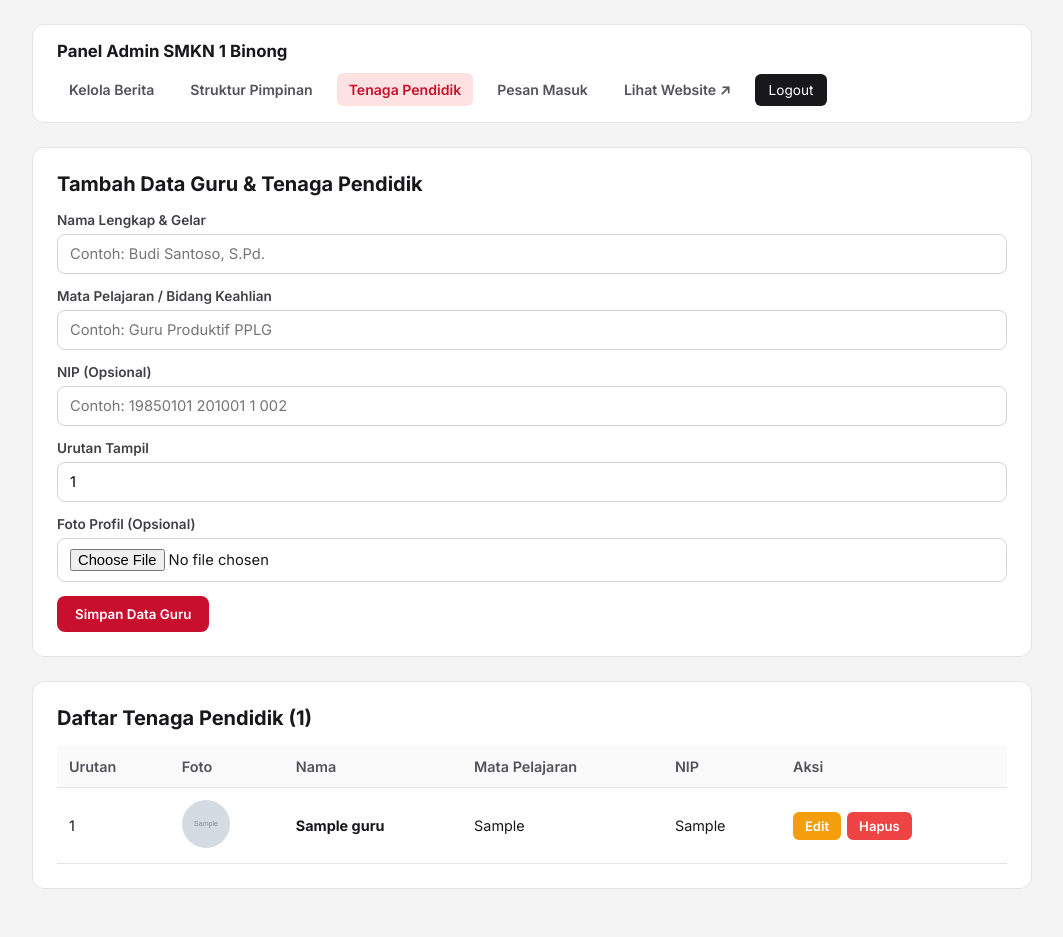
After one commit to dkyjlnsh/web_smkn1_binong, a Laravel app: page /admin/guru in a window 1280 px wide. The commit adds this page. Shown: the whole page, without its empty margins (108-1171 px from the left). Run offline with Laravel 10, Linux system fonts and the light colour scheme; a user stored in the database is signed in; tables that the repository leaves empty hold one stand-in row (values such as "Sample post"); grey boxes marked "Sample" are stand-in pictures.

Commit message:
Menambahkan fitur CRUD tenaga pendidik (guru) dan menyeragamkan panel admin

```diff
--- /dev/null
+++ b/app/Http/Controllers/GuruController.php
@@ -0,0 +1,82 @@
+<?php
+
+namespace App\Http\Controllers;
+
+use App\Models\Guru;
+use Illuminate\Http\Request;
+use Illuminate\Support\Facades\Storage;
+
+class GuruController extends Controller
+{
+    public function index()
+    {
+        $gurus = Guru::orderBy('urutan', 'asc')->orderBy('nama', 'asc')->get();
+        return view('admin.guru', compact('gurus'));
+    }
+
+    public function store(Request $request)
+    {
+        $request->validate([
+            'nama'   => 'required|string|max:255',
+            'nip'    => 'nullable|string|max:50',
+            'mapel'  => 'required|string|max:255',
+            'urutan' => 'nullable|integer',
+            'foto'   => 'nullable|image|mimes:jpeg,png,jpg,webp|max:2048',
+        ]);
+
+        $pathFoto = null;
+        if ($request->hasFile('foto')) {
+            $pathFoto = $request->file('foto')->store('guru', 'public');
+        }
+
+        Guru::create([
+            'nama'   => $request->nama,
+            'nip'    => $request->nip,
+            'mapel'  => $request->mapel,
+            'urutan' => $request->urutan ?? 1,
+            'foto'   => $pathFoto,
+        ]);
+
+        return back()->with('sukses', 'Data guru berhasil ditambahkan!');
+    }
+
+    public function update(Request $request, Guru $guru)
+    {
+        $request->validate([
+            'nama'   => 'required|string|max:255',
+            'nip'    => 'nullable|string|max:50',
+            'mapel'  => 'required|string|max:255',
+            'urutan' => 'nullable|integer',
+            'foto'   => 'nullable|image|mimes:jpeg,png,jpg,webp|max:2048',
+        ]);
+
+        $data = [
+            'nama'   => $request->nama,
+            'nip'    => $request->nip,
+            'mapel'  => $request->mapel,
+            'urutan' => $request->urutan ?? 1,
+        ];
+
+        if ($request->hasFile('foto')) {
+            if ($guru->foto) {
+                Storage::disk('public')->delete($guru->foto);
+            }
+            $data['foto'] = $request->file('foto')->store('guru', 'public');
+        }
+
+        $guru->update($data);
+
+        return back()->with('sukses', 'Data guru berhasil diperbarui!');
+    }
+
+    public function destroy(Guru $guru)
+    {
+        if ($guru->foto) {
+            Storage::disk('public')->delete($guru->foto);
+        }
+
+        $guru->delete();
+
+        return back()->with('sukses', 'Data guru berhasil dihapus!');
+    }
+}
--- /dev/null
+++ b/app/Models/Guru.php
@@ -0,0 +1,19 @@
+<?php
+
+namespace App\Models;
+
+use Illuminate\Database\Eloquent\Factories\HasFactory;
+use Illuminate\Database\Eloquent\Model;
+
+class Guru extends Model
+{
+    use HasFactory;
+
+    protected $fillable = [
+        'nama',
+        'nip',
+        'mapel',
+        'foto',
+        'urutan',
+    ];
+}
--- a/resources/views/admin/berita.blade.php
+++ b/resources/views/admin/berita.blade.php
@@ -41,6 +41,7 @@
       <div class="nav-links">
         <a href="{{ route('admin.berita') }}" class="active">Kelola Berita</a>
         <a href="{{ route('admin.pimpinan') }}">Struktur Pimpinan</a>
+        <a href="{{ route('admin.guru') }}">Tenaga Pendidik</a>
         <a href="{{ route('admin.pesan') }}">Pesan Masuk</a>
         <a href="{{ url('/') }}" target="_blank">Lihat Website ↗</a>
         <form action="{{ route('logout') }}" method="POST" style="display: inline;">
--- /dev/null
+++ b/resources/views/admin/guru.blade.php
@@ -0,0 +1,174 @@
+<!DOCTYPE html>
+<html lang="id">
+<head>
+  <meta charset="UTF-8">
+  <meta name="viewport" content="width=device-width, initial-scale=1.0">
+  <title>Tenaga Pendidik — Admin SMKN 1 Binong</title>
+  <link href="https://fonts.googleapis.com/css2?family=Inter:wght@400;500;600;700&display=swap" rel="stylesheet">
+  <style>
+    * { box-sizing: border-box; margin: 0; padding: 0; font-family: 'Inter', sans-serif; }
+    body { background: #f4f4f5; color: #18181b; padding: 24px; }
+    .container { max-width: 1000px; margin: 0 auto; }
+    .topbar { display: flex; flex-wrap: wrap; justify-content: space-between; align-items: center; gap: 12px; background: #fff; padding: 16px 24px; border-radius: 12px; border: 1px solid #e4e4e7; margin-bottom: 24px; }
+    .nav-links { display: flex; flex-wrap: wrap; align-items: center; gap: 12px; }
+    .nav-links a { text-decoration: none; font-size: 0.88rem; font-weight: 600; color: #52525b; padding: 8px 12px; border-radius: 6px; }
+    .nav-links a.active { background: #fee2e2; color: #c8102e; }
+    .nav-links a:hover:not(.active) { background: #f4f4f5; }
+    .card { background: #fff; padding: 24px; border-radius: 12px; border: 1px solid #e4e4e7; margin-bottom: 24px; }
+    h2 { font-size: 1.25rem; margin-bottom: 16px; }
+    .form-group { margin-bottom: 14px; }
+    label { display: block; font-size: 0.85rem; font-weight: 600; margin-bottom: 6px; color: #3f3f46; }
+    input[type="text"], input[type="number"], input[type="file"] { width: 100%; padding: 10px 12px; border: 1px solid #d4d4d8; border-radius: 8px; font-size: 0.92rem; }
+    .btn-primary { background: #c8102e; color: #fff; border: none; padding: 10px 18px; border-radius: 8px; font-weight: 600; cursor: pointer; }
+    .btn-primary:hover { background: #a50d26; }
+    .btn-edit { background: #f59e0b; color: #fff; border: none; padding: 6px 12px; border-radius: 6px; font-size: 0.82rem; cursor: pointer; font-weight: 600; }
+    .btn-danger { background: #ef4444; color: #fff; border: none; padding: 6px 12px; border-radius: 6px; font-size: 0.82rem; cursor: pointer; font-weight: 600; }
+    .alert { background: #dcfce7; color: #166534; padding: 12px 16px; border-radius: 8px; margin-bottom: 20px; font-size: 0.9rem; }
+    table { width: 100%; border-collapse: collapse; margin-top: 8px; }
+    th, td { text-align: left; padding: 12px; border-bottom: 1px solid #e4e4e7; font-size: 0.9rem; }
+    th { background: #fafafa; font-weight: 600; color: #52525b; }
+    .aksi-wrap { display: flex; gap: 6px; }
+    .modal-bg { display: none; position: fixed; inset: 0; background: rgba(0,0,0,0.5); align-items: center; justify-content: center; padding: 20px; z-index: 99; }
+    .modal-bg.show { display: flex; }
+    .modal-box { background: #fff; width: 100%; max-width: 520px; padding: 24px; border-radius: 14px; }
+  </style>
+</head>
+<body>
+  <div class="container">
+    <div class="topbar">
+      <div><strong style="font-size: 1.05rem;">Panel Admin SMKN 1 Binong</strong></div>
+      <div class="nav-links">
+        <a href="{{ route('admin.berita') }}">Kelola Berita</a>
+        <a href="{{ route('admin.pimpinan') }}">Struktur Pimpinan</a>
+        <a href="{{ route('admin.guru') }}" class="active">Tenaga Pendidik</a>
+        <a href="{{ route('admin.pesan') }}">Pesan Masuk</a>
+        <a href="{{ url('/') }}" target="_blank">Lihat Website ↗</a>
+        <form action="{{ route('logout') }}" method="POST" style="display: inline;">
+          @csrf
+          <button type="submit" style="background: #18181b; color: #fff; border: none; padding: 8px 14px; border-radius: 6px; cursor: pointer; font-size: 0.85rem;">Logout</button>
+        </form>
+      </div>
+    </div>
+
+    @if(session('sukses'))
+      <div class="alert">✓ {{ session('sukses') }}</div>
+    @endif
+
+    <div class="card">
+      <h2>Tambah Data Guru &amp; Tenaga Pendidik</h2>
+      <form action="{{ route('admin.guru.store') }}" method="POST" enctype="multipart/form-data">
+        @csrf
+        <div class="form-group">
+          <label for="nama">Nama Lengkap &amp; Gelar</label>
+          <input type="text" id="nama" name="nama" placeholder="Contoh: Budi Santoso, S.Pd." required>
+        </div>
+        <div class="form-group">
+          <label for="mapel">Mata Pelajaran / Bidang Keahlian</label>
+          <input type="text" id="mapel" name="mapel" placeholder="Contoh: Guru Produktif PPLG" required>
+        </div>
+        <div class="form-group">
+          <label for="nip">NIP (Opsional)</label>
+          <input type="text" id="nip" name="nip" placeholder="Contoh: 19850101 201001 1 002">
+        </div>
+        <div class="form-group">
+          <label for="urutan">Urutan Tampil</label>
+          <input type="number" id="urutan" name="urutan" value="1" min="1" required>
+        </div>
+        <div class="form-group">
+          <label for="foto">Foto Profil (Opsional)</label>
+          <input type="file" id="foto" name="foto" accept="image/*">
+        </div>
+        <button type="submit" class="btn-primary">Simpan Data Guru</button>
+      </form>
+    </div>
+
+    <div class="card">
+      <h2>Daftar Tenaga Pendidik ({{ $gurus->count() }})</h2>
+      <table>
+        <thead>
+          <tr>
+            <th>Urutan</th>
+            <th>Foto</th>
+            <th>Nama</th>
+            <th>Mata Pelajaran</th>
+            <th>NIP</th>
+            <th>Aksi</th>
+          </tr>
+        </thead>
+        <tbody>
+          @forelse($gurus as $guru)
+            <tr>
+              <td>{{ $guru->urutan }}</td>
+              <td><img src="{{ $guru->foto ? asset('storage/' . $guru->foto) : asset('assets/logo.jpg.png') }}" alt="" style="width: 48px; height: 48px; object-fit: cover; border-radius: 50%;"></td>
+              <td><strong>{{ $guru->nama }}</strong></td>
+              <td>{{ $guru->mapel }}</td>
+              <td>{{ $guru->nip ?? '-' }}</td>
+              <td>
+                <div class="aksi-wrap">
+                  <button type="button" class="btn-edit" onclick="bukaEditGuru({{ $guru->id }}, {{ json_encode($guru->nama) }}, {{ json_encode($guru->mapel) }}, {{ json_encode($guru->nip ?? '') }}, {{ $guru->urutan }})">Edit</button>
+                  <form action="{{ route('admin.guru.destroy', $guru->id) }}" method="POST" onsubmit="return confirm('Yakin ingin menghapus data guru ini?');">
+                    @csrf
+                    @method('DELETE')
+                    <button type="submit" class="btn-danger">Hapus</button>
+                  </form>
+                </div>
+              </td>
+            </tr>
+          @empty
+            <tr><td colspan="6" style="text-align: center; color: #71717a;">Belum ada data tenaga pendidik.</td></tr>
+          @endforelse
+        </tbody>
+      </table>
+    </div>
+  </div>
+
+  <!-- MODAL EDIT GURU -->
+  <div class="modal-bg" id="modalEditGuru">
+    <div class="modal-box">
+      <h2>Edit Data Tenaga Pendidik</h2>
+      <form id="formEditGuru" method="POST" enctype="multipart/form-data">
+        @csrf
+        @method('PUT')
+        <div class="form-group">
+          <label>Nama Lengkap &amp; Gelar</label>
+          <input type="text" id="editNamaGuru" name="nama" required>
+        </div>
+        <div class="form-group">
+          <label>Mata Pelajaran / Bidang Keahlian</label>
+          <input type="text" id="editMapelGuru" name="mapel" required>
+        </div>
+        <div class="form-group">
+          <label>NIP (Opsional)</label>
+          <input type="text" id="editNipGuru" name="nip">
+        </div>
+        <div class="form-group">
+          <label>Urutan Tampil</label>
+          <input type="number" id="editUrutanGuru" name="urutan" min="1" required>
+        </div>
+        <div class="form-group">
+          <label>Ganti Foto (Kosongkan jika tidak ingin mengganti foto)</label>
+          <input type="file" name="foto" accept="image/*">
+        </div>
+        <div style="display: flex; gap: 10px; justify-content: flex-end;">
+          <button type="button" onclick="tutupEditGuru()" style="padding: 10px 16px; border: 1px solid #d4d4d8; background: #fff; border-radius: 8px; cursor: pointer;">Batal</button>
+          <button type="submit" class="btn-primary">Simpan Perubahan</button>
+        </div>
+      </form>
+    </div>
+  </div>
+
+  <script>
+    function bukaEditGuru(id, nama, mapel, nip, urutan) {
+      document.getElementById('formEditGuru').action = '/admin/guru/' + id;
+      document.getElementById('editNamaGuru').value = nama;
+      document.getElementById('editMapelGuru').value = mapel;
+      document.getElementById('editNipGuru').value = nip;
+      document.getElementById('editUrutanGuru').value = urutan;
+      document.getElementById('modalEditGuru').classList.add('show');
+    }
+    function tutupEditGuru() {
+      document.getElementById('modalEditGuru').classList.remove('show');
+    }
+  </script>
+</body>
+</html>
--- a/resources/views/admin/pesan.blade.php
+++ b/resources/views/admin/pesan.blade.php
@@ -32,6 +32,7 @@
       <div class="nav-links">
         <a href="{{ route('admin.berita') }}">Kelola Berita</a>
         <a href="{{ route('admin.pimpinan') }}">Struktur Pimpinan</a>
+        <a href="{{ route('admin.guru') }}">Tenaga Pendidik</a>
         <a href="{{ route('admin.pesan') }}" class="active">Pesan Masuk</a>
         <a href="{{ url('/') }}" target="_blank">Lihat Website ↗</a>
         <form action="{{ route('logout') }}" method="POST" style="display: inline;">
--- a/resources/views/admin/pimpinan.blade.php
+++ b/resources/views/admin/pimpinan.blade.php
@@ -40,6 +40,7 @@
       <div class="nav-links">
         <a href="{{ route('admin.berita') }}">Kelola Berita</a>
         <a href="{{ route('admin.pimpinan') }}" class="active">Struktur Pimpinan</a>
+        <a href="{{ route('admin.guru') }}">Tenaga Pendidik</a>
         <a href="{{ route('admin.pesan') }}">Pesan Masuk</a>
         <a href="{{ url('/') }}" target="_blank">Lihat Website ↗</a>
         <form action="{{ route('logout') }}" method="POST" style="display: inline;">
--- a/routes/web.php
+++ b/routes/web.php
@@ -2,9 +2,11 @@
 
 use App\Http\Controllers\AuthController;
 use App\Http\Controllers\BeritaController;
+use App\Http\Controllers\GuruController;
 use App\Http\Controllers\PesanController;
 use App\Http\Controllers\PimpinanController;
 use App\Models\Berita;
+use App\Models\Guru;
 use App\Models\Pimpinan;
 use Illuminate\Support\Facades\Route;
 
@@ -12,7 +14,8 @@ use Illuminate\Support\Facades\Route;
 Route::get('/', function () {
     $beritas   = Berita::latest()->take(3)->get();
     $pimpinans = Pimpinan::orderBy('urutan', 'asc')->get();
-    return view('home', compact('beritas', 'pimpinans'));
+    $gurus     = Guru::orderBy('urutan', 'asc')->orderBy('nama', 'asc')->get();
+    return view('home', compact('beritas', 'pimpinans', 'gurus'));
 })->name('home');
 
 Route::post('/kirim-pesan', [PesanController::class, 'store'])->name('pesan.store');
@@ -40,4 +43,10 @@ Route::middleware('auth')->group(function () {
     Route::post('/admin/pimpinan', [PimpinanController::class, 'store'])->name('admin.pimpinan.store');
     Route::put('/admin/pimpinan/{pimpinan}', [PimpinanController::class, 'update'])->name('admin.pimpinan.update');
     Route::delete('/admin/pimpinan/{pimpinan}', [PimpinanController::class, 'destroy'])->name('admin.pimpinan.destroy');
+
+    // Kelola Tenaga Pendidik (Guru)
+    Route::get('/admin/guru', [GuruController::class, 'index'])->name('admin.guru');
+    Route::post('/admin/guru', [GuruController::class, 'store'])->name('admin.guru.store');
+    Route::put('/admin/guru/{guru}', [GuruController::class, 'update'])->name('admin.guru.update');
+    Route::delete('/admin/guru/{guru}', [GuruController::class, 'destroy'])->name('admin.guru.destroy');
 });
```
Also changed, not shown: resources/views/home.blade.php (+37 -2 lines), database/migrations/2026_11_23_235644_create_gurus_table.php (added).
